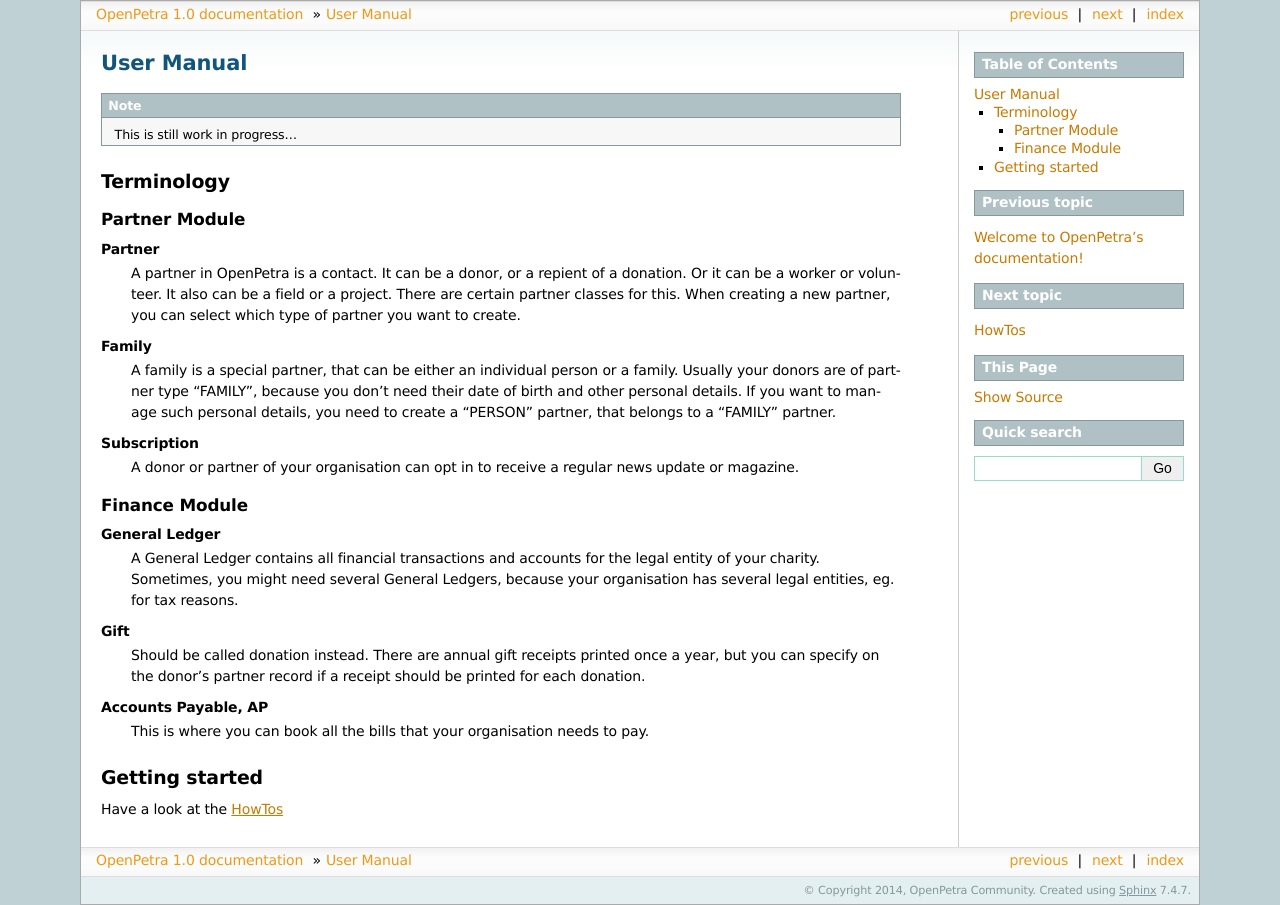
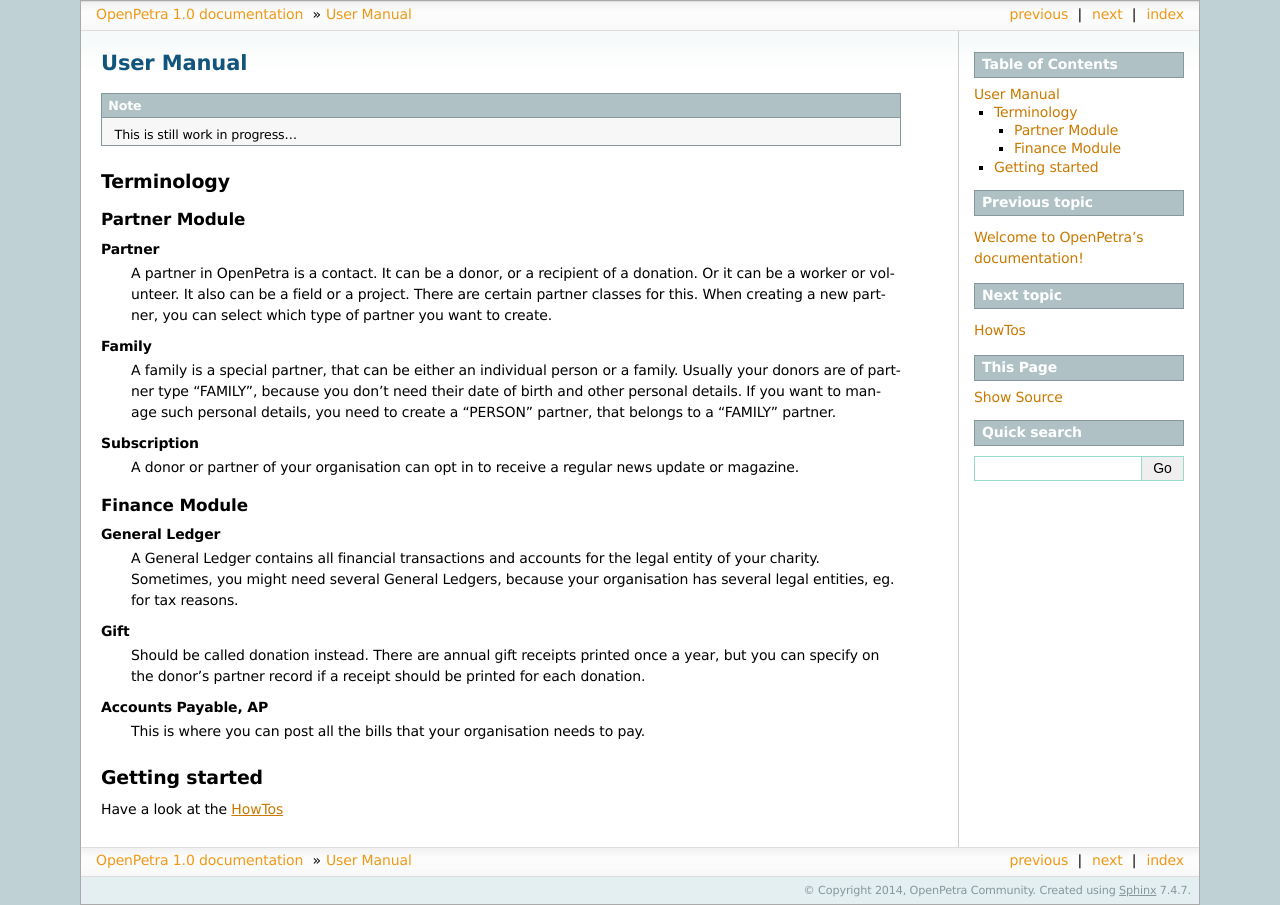
Before and after one commit to openpetra/openpetra-docs, a Sphinx documentation site: the page built from source/user-manual/index.rst, in a window 1280 px wide. Built offline with Sphinx 7.4.7, drawn with Linux system fonts in a browser that asks for light colours.

Commit message:
more fixes

```diff
--- a/source/contributions/index.rst
+++ b/source/contributions/index.rst
@@ -3,7 +3,7 @@
 
 You are very welcome to fix any bugs or sentences that are not clear enough. New chapters and HowTos are also very welcome!
 
-We use `Sqhinx <http://sphinx-doc.org>`_ to render the documentation to various output formats: HTML, Windows Help, PDF, ...
+We use `Sqhinx <http://sphinx-doc.org>`_ to render the documentation to HTML, but various other output formats are possible as well: Windows Help, PDF, ...
 
 The documentation is written in `reStructuredText <http://docutils.sf.net/rst.html>`_.
 
--- a/source/index.rst
+++ b/source/index.rst
@@ -4,7 +4,6 @@
 OpenPetra is a Free Administration Software for Non-Profits, it is published as an open-source project under GPL licence.
 
 OpenPetra provides an easy to use software system for the administration of non-profit organisations.
-
 
 .. toctree::
    :maxdepth: 2
--- a/source/user-manual/index.rst
+++ b/source/user-manual/index.rst
@@ -13,7 +13,7 @@
 ~~~~~~~~~~~~~~
 
 **Partner**
-   A partner in OpenPetra is a contact. It can be a donor, or a repient of a donation. Or it can be a worker or volunteer. It also can be a field or a project. There are certain partner classes for this. When creating a new partner, you can select which type of partner you want to create.
+   A partner in OpenPetra is a contact. It can be a donor, or a recipient of a donation. Or it can be a worker or volunteer. It also can be a field or a project. There are certain partner classes for this. When creating a new partner, you can select which type of partner you want to create.
 
 **Family**
    A family is a special partner, that can be either an individual person or a family. Usually your donors are of partner type "FAMILY", because you don't need their date of birth and other personal details. If you want to manage such personal details, you need to create a "PERSON" partner, that belongs to a "FAMILY" partner.
@@ -31,7 +31,7 @@
    Should be called donation instead. There are annual gift receipts printed once a year, but you can specify on the donor's partner record if a receipt should be printed for each donation.
 
 **Accounts Payable, AP**
-   This is where you can book all the bills that your organisation needs to pay.
+   This is where you can post all the bills that your organisation needs to pay.
 
 Getting started
 ---------------
```
Also changed, not shown: other parts of source/index.rst (+4 -0 lines).
